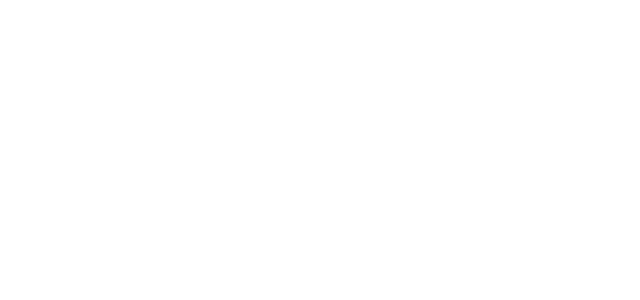
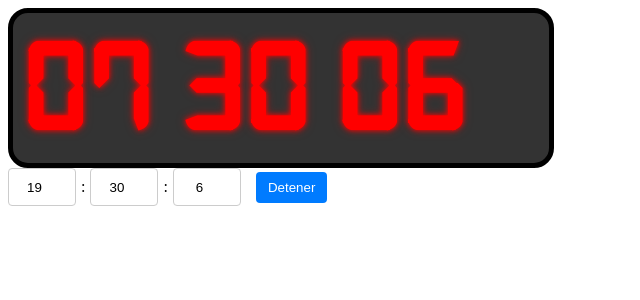
Before and after one commit to NecronX24/clocks-angular, an Angular app: page /testSeven in a window 1280 px wide. Before the commit this address led to /. Shown: the top 300 px of the page, without its empty margins (0-640 px from the left). Built offline with nearby package versions, Linux system fonts and the light colour scheme.

Commit message:
feat: se añade seven segment clock

```diff
--- a/src/app/app.routes.ts
+++ b/src/app/app.routes.ts
@@ -9,6 +9,7 @@
 import { LoadingBarClockComponent } from './loading-bar-clock/loading-bar-clock.component';
 import { BinaryClockComponent } from './binary-clock/binary-clock.component';
 import { DigitalClockComponent } from './digital-clock/digital-clock.component';
+import { SevenSegmentsClockComponent } from './seven-segments-clock/seven-segments-clock.component';
 
 export const routes: Routes =
 [
@@ -23,5 +24,7 @@
     {path: 'testFlower', component: FlowerClockComponent},
     {path: 'testLoading', component: LoadingBarClockComponent},
     {path: 'testBinary', component: BinaryClockComponent},
-    {path: 'test', component: DigitalClockComponent},
+    {path: 'testDigital', component: DigitalClockComponent},
+
+    {path: 'testSeven', component: SevenSegmentsClockComponent},
 ];
--- /dev/null
+++ b/src/app/seven-segments-clock/seven-segments-clock.component.css
@@ -0,0 +1,40 @@
+@font-face {
+    font-family: 'Digital-7';
+    src: url('/assets/digital-7.ttf');
+}
+
+.container {
+  font-family: 'Digital-7', monospace;
+  font-size: 4rem;
+  color: #ff0000;
+  text-shadow: 0 0 5px #f00, 0 0 10px rgba(255, 0, 0, 0.5);
+  display: inline-flex;
+  gap: 5px;
+  background-color: #333;
+  padding: 10px;
+  align-items: center;
+  border-radius: 20px;
+  border-color: black;
+  border-width: 5px;
+  border-style: solid;
+}
+
+.digit {
+  display: inline-block;
+  min-width: 1ch;
+  text-align: center;
+}
+h1{
+    margin: 0;
+}
+
+.suffix{
+    display: flex;
+    align-items: flex-end;
+    margin: 0;
+    width: 71px;
+}
+
+.blinking{
+    opacity: 0;
+}
--- /dev/null
+++ b/src/app/seven-segments-clock/seven-segments-clock.component.html
@@ -0,0 +1,14 @@
+<div class="container">
+    <h1 class="digit">{{currentHour[0]}}</h1>
+    <h1 class="digit">{{currentHour[1]}}</h1>
+    <h1 [class.blinking]="blinking">:</h1>
+    <h1 class="digit">{{currentTime[3]}}</h1>
+    <h1 class="digit">{{currentTime[4]}}</h1>
+    <h1 [class.blinking]="blinking">:</h1>
+    <h1 class="digit">{{currentTime[6]}}</h1>
+    <h1 class="digit">{{currentTime[7]}}</h1>
+    <h3 class="suffix" [class.blinking]="blinking">{{currentSuffix}}</h3>
+</div>
+<app-time-input
+    (timeUpdated)="onTimeUpdate($event)">
+</app-time-input>
--- /dev/null
+++ b/src/app/seven-segments-clock/seven-segments-clock.component.ts
@@ -0,0 +1,35 @@
+import { Component } from '@angular/core';
+import { TimeInputComponent } from '../time-input/time-input.component';
+import {Subscription, timer } from 'rxjs';
+import { CommonModule } from '@angular/common';
+
+@Component({
+  selector: 'app-seven-segments-clock',
+  imports: [CommonModule ,TimeInputComponent],
+  templateUrl: './seven-segments-clock.component.html',
+  styleUrl: './seven-segments-clock.component.css'
+})
+export class SevenSegmentsClockComponent{
+  currentTime:string = '';
+  currentHour:string = '';
+  currentSuffix:string = 'AM';
+  blinking:boolean= true;
+
+  private timer!:Subscription;
+
+  ngOnInit(){
+    this.timer = timer(0,500).subscribe(()=>this.blinking=!this.blinking);
+  }
+
+  onTimeUpdate(time:string) {
+    this.currentTime = time;
+    this.currentHour=time.substring(0,2);
+    if(parseInt(this.currentHour)> 11) this.currentSuffix='PM';
+    else this.currentSuffix='AM';
+    if(this.currentTime=='12:00:00') this.currentSuffix='M';
+    if (parseInt(this.currentHour)>12) {
+      const hour:number = parseInt(this.currentHour) - 12;
+      this.currentHour= hour.toString().padStart(2,'0');
+    } else if (this.currentHour=='00') this.currentHour='12';
+  }
+}
```
Also changed, not shown: src/assets/digital-7.ttf (added).
